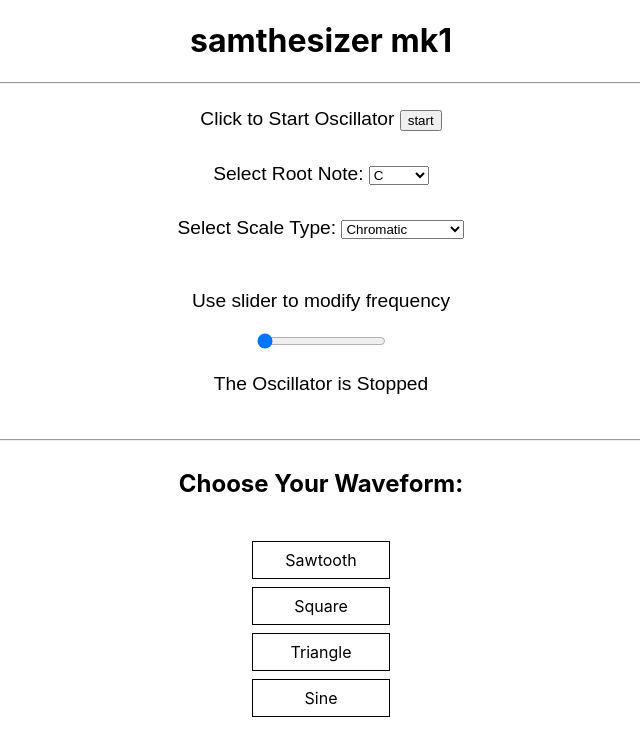
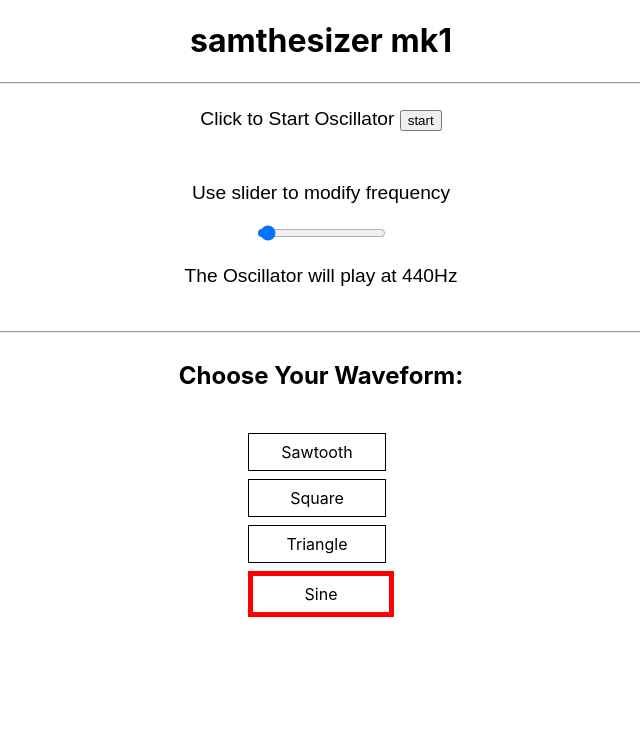
Before and after one commit to xmenbteam/samthesizer-mk1, a React (Create React App) app: page / in a window 1280 px wide. Shown: the top 756 px of the page, without its empty margins (319-959 px from the left). Built offline with nearby package versions, Linux system fonts and the light colour scheme.

Commit message:
adds useReducer and useContext for waveform change

```diff
--- a/package.json
+++ b/package.json
@@ -7,9 +7,11 @@
     "@testing-library/react": "^11.2.5",
     "@testing-library/user-event": "^12.8.1",
     "jquery": "^3.6.0",
+    "nexusui": "^2.1.6",
     "react": "^17.0.1",
     "react-dom": "^17.0.1",
     "react-scripts": "4.0.3",
+    "tone": "^14.7.77",
     "web-vitals": "^1.1.0"
   },
   "scripts": {
--- a/src/App.css
+++ b/src/App.css
@@ -29,6 +29,17 @@ ul {
   margin: 1vmin;
 }
 
+.selectedWaveform {
+  display: flex;
+  justify-content: center;
+  list-style: none;
+  padding-left: 0;
+  border: 5px solid red;
+  width: 15vmin;
+  padding: 1vmin;
+  margin: 1vmin;
+}
+
 .controls {
   display: flex;
   flex-direction: column;
--- a/src/App.js
+++ b/src/App.js
@@ -1,17 +1,59 @@
 import "./App.css";
-import React, { useState } from "react";
+import React, { useReducer } from "react";
 import Controls from "./Components/Controls";
 import Waveform from "./Components/Waveform";
 
+const redFunc = (state, action) => {
+  console.log(action, "ACTION");
+
+  switch (action.type) {
+    case "sawtooth": {
+      return {
+        ...state,
+        waveform: "sawtooth",
+      };
+    }
+    case "triangle": {
+      return {
+        ...state,
+        waveform: "triangle",
+      };
+    }
+    case "square": {
+      return {
+        ...state,
+        waveform: "square",
+      };
+    }
+    case "sine": {
+      return {
+        ...state,
+        waveform: "sine",
+      };
+    }
+    default: {
+      return state;
+    }
+  }
+};
+
+const initialState = {
+  waveform: "sine",
+};
+
+export const Context = React.createContext();
+
 function App() {
-  const [waveform, setWaveform] = useState("sine");
+  const [state, dispatch] = useReducer(redFunc, initialState);
 
   return (
     <div className="App">
-      <h1>samthesizer mk1</h1>
-      <hr />
-      <Controls waveForm={waveform} />
-      <Waveform setWaveform={setWaveform} />
+      <Context.Provider value={{ state, dispatch }}>
+        <h1>samthesizer mk1</h1>
+        <hr />
+        <Controls />
+        <Waveform />
+      </Context.Provider>
     </div>
   );
 }
--- a/src/Components/Controls.js
+++ b/src/Components/Controls.js
@@ -1,17 +1,25 @@
-import React, { useState, useEffect, useRef } from "react";
-import { notes, scaleType } from "./Data";
+import React, { useState, useEffect, useRef, useContext } from "react";
+import { notes } from "./Data";
+import { Context } from "../App";
 
-const Controls = ({ waveform }) => {
+const Controls = () => {
+  const { state } = useContext(Context);
+  const { waveform } = state;
+
+  console.log(waveform, "waveform");
+
   const [freq, setFreq] = useState(440);
+  // eslint-disable-next-line
   const [scaleFreqArr, setScaleFreqArr] = useState([]);
   const [isPlaying, setIsPlaying] = useState(false);
   const audioContextRef = useRef();
 
-  const noteArray = Object.entries(notes);
+  // const noteArray = Object.entries(notes);
   const freqVals = Object.values(notes);
 
   useEffect(() => {
     setScaleFreqArr([...freqVals]);
+    // eslint-disable-next-line
   }, []);
 
   useEffect(() => {
@@ -27,12 +35,13 @@ const Controls = ({ waveform }) => {
     audioContext.suspend();
 
     return () => osc.disconnect(audioContext.destination);
-  }, []);
+    // eslint-disable-next-line
+  }, [freq, waveform]);
 
   const onSlide = (e) => {
     const note = e.target.value;
     setFreq(note);
-    console.log(waveform);
+    setIsPlaying((play) => !play);
   };
 
   const togglePlay = () => {
@@ -60,7 +69,7 @@ const Controls = ({ waveform }) => {
             onClick={() => togglePlay()}
           />
         </div>
-        <div className="control">
+        {/* <div className="control">
           <span>Select Root Note: </span>
           <select name="notes">
             {noteArray.map((note, id) => {
@@ -75,7 +84,7 @@ const Controls = ({ waveform }) => {
               return <option key={id}>{scale}</option>;
             })}
           </select>
-        </div>
+        </div> */}
         <div className="control">
           <p>Use slider to modify frequency</p>
           <input
@@ -83,15 +92,14 @@ const Controls = ({ waveform }) => {
             type="range"
             className="slider"
             id="freq-slide"
-            list={freqVals}
-            min={noteArray[0][1]}
-            max={noteArray[noteArray.length - 1][1]}
-            onInput={(e) => onSlide(e)}
+            min="20"
+            max="1000"
+            onChange={(e) => onSlide(e)}
           />
           <p>
             {isPlaying
               ? `The Oscillator is playing at ${freq}Hz`
-              : "The Oscillator is Stopped"}
+              : `The Oscillator will play at ${freq}Hz`}
           </p>
         </div>
       </div>
--- a/src/Components/Waveform.js
+++ b/src/Components/Waveform.js
@@ -1,22 +1,26 @@
-import React from "react";
+import React, { useContext } from "react";
 import { waveforms } from "./Data";
+import { Context } from "../App";
 
-const Waveform = ({ setWaveform }) => {
-  const clickHandler = (e) => {
-    const wave = e.target.innerText;
-    setWaveform(wave);
-  };
+const Waveform = () => {
+  const { state, dispatch } = useContext(Context);
+  const stateWave = state.waveform;
+  console.log(stateWave, "statewave");
 
   return (
     <div className="waveform-container">
       <h2>Choose Your Waveform:</h2>
       <ul id="oscillator-list">
         {waveforms.map((wave, id) => {
+          const LCWave = wave.toLowerCase();
           return (
             <li
               key={id}
-              className="waveform"
-              onClick={(wave) => clickHandler(wave)}
+              className={LCWave === stateWave ? "selectedWaveform" : "waveform"}
+              onClick={(wave) => {
+                const disWave = wave.target.innerText.toLowerCase();
+                dispatch({ type: disWave });
+              }}
             >
               {wave}
             </li>
```
Also changed, not shown: 1 other file (tests, documents, lock files or other folders).
